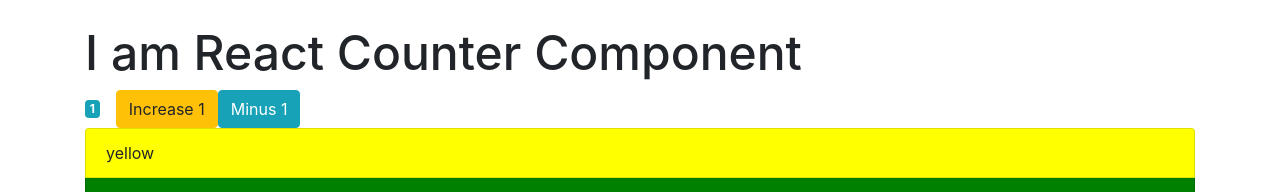
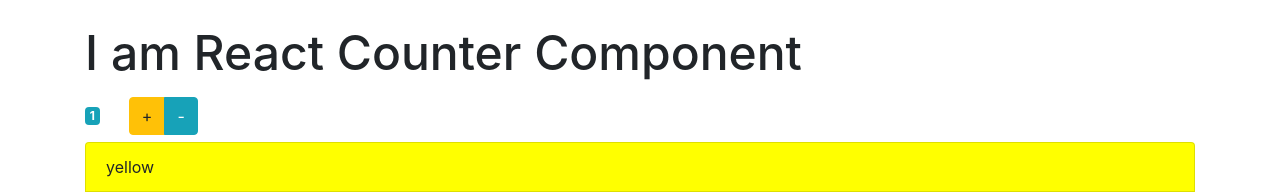
Before and after one commit to Alejupas/react_intro, a React (Create React App) app: page / in a window 1280 px wide. Shown: the top 192 px of the page. Built offline with nearby package versions, Linux system fonts and the light colour scheme.

Commit message:
counters.jsx button group

```diff
--- a/src/components/counter.jsx
+++ b/src/components/counter.jsx
@@ -44,8 +44,10 @@ class Counter extends Component {
                <h2 style={{fontSize: '3em'}}>I am React Counter Component</h2>
                {/* <span className="badge badge-info mr-3">{ 5 }</span> */}
                <span className={this.getBadgeClasses()}>{ this.formatCount() }</span>
-                <button onClick={()=>this.handleIncrement('btn_1')} className="btn btn-warning">Increase 1</button>
-                <button onClick={()=>this.handleIncrement('btn_2')} className="btn btn-info">Minus 1</button>
+               <div className="btn btn-group">
+                <button onClick={()=>this.handleIncrement('btn_1')} className="btn btn-warning">+</button>
+                <button onClick={()=>this.handleIncrement('btn_2')} className="btn btn-info">-</button>
+                </div>
 
                 <ul className="list-group">
                     { this.state.colors.length === 0 && <p className="alert alert-warning">There are no colors left</p>}
```
Also changed, not shown: src/components/counters.jsx (added, +14 -0 lines).
